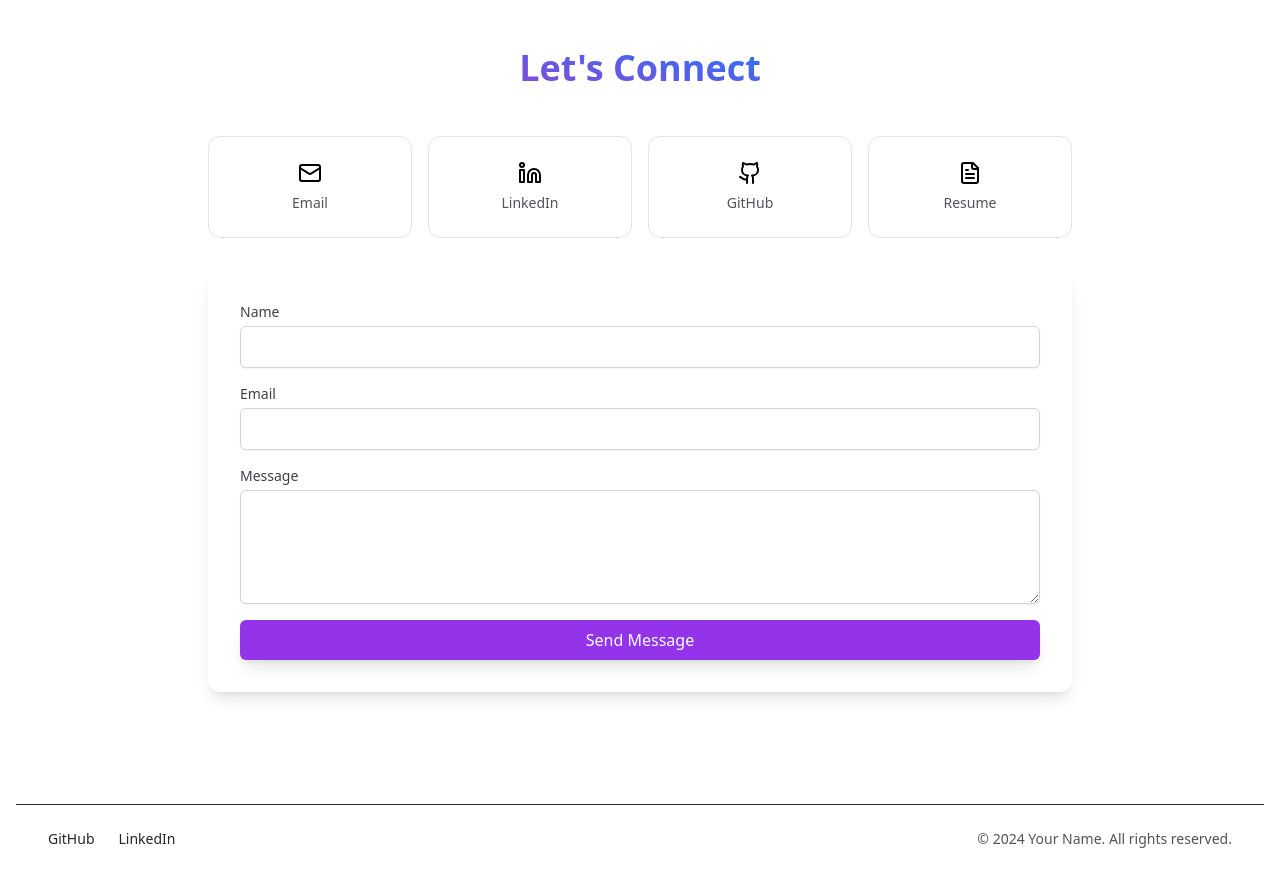
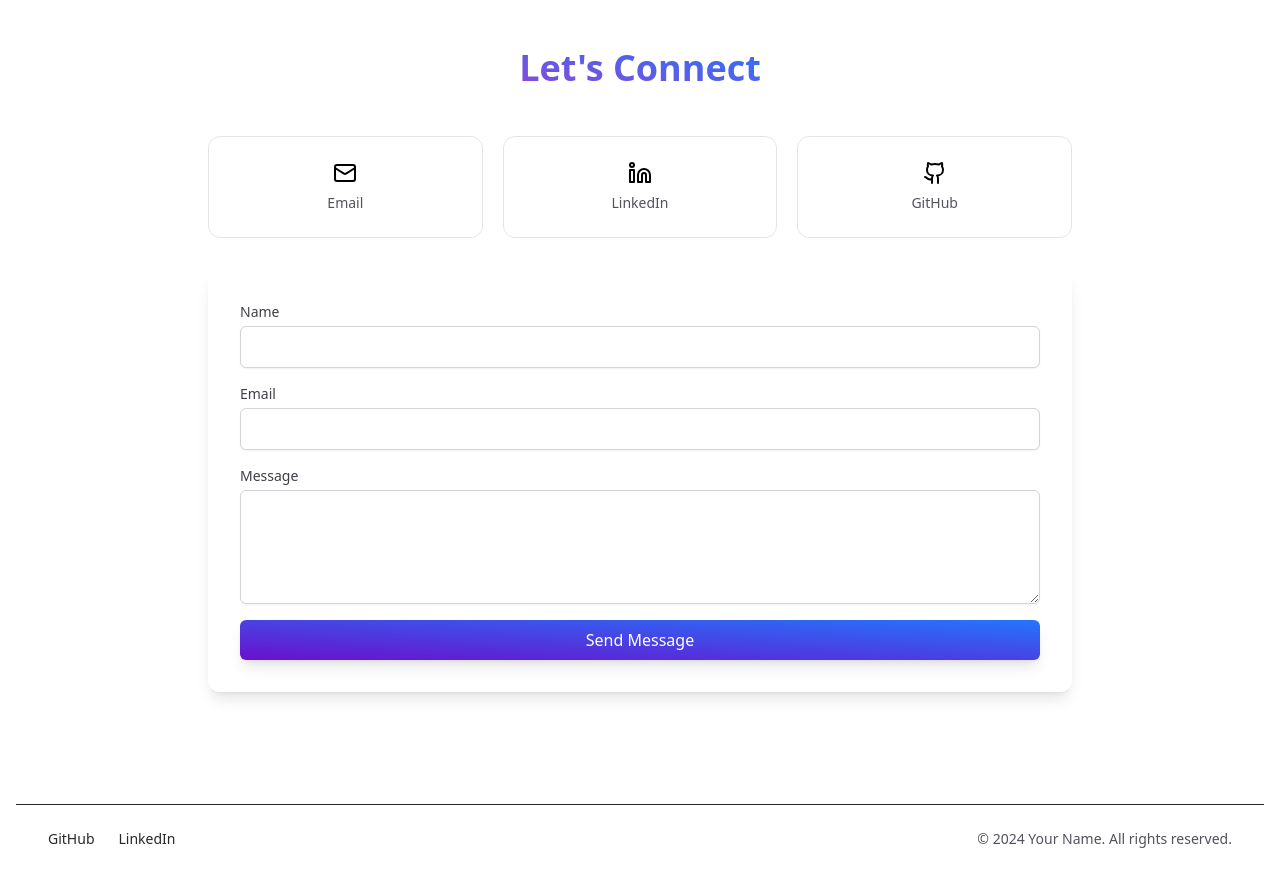
Before and after one commit to NitishKumar078/NitishPortfolio, a React (Vite) app: page / in a window 1280 px wide. Shown: the part 4780-5653 px from the top of the page. Built offline with nearby package versions, Linux system fonts and the light colour scheme; grey boxes are pictures that could not be loaded; the HTML template or start-up script is replaced by a standard one; a web font is replaced by a local one.

Commit message:
cleaning up the contactSection

```diff
--- a/src/components/Contact/ContactSection.tsx
+++ b/src/components/Contact/ContactSection.tsx
@@ -1,5 +1,5 @@
 import { motion } from "framer-motion";
-import { Github, Linkedin, Mail, FileText } from "lucide-react";
+import { Github, Linkedin, Mail } from "lucide-react";
 
 export const ContactSection = () => {
   const contactLinks = [
@@ -21,12 +21,6 @@ export const ContactSection = () => {
       href: "https://github.com/yourusername",
       color: "hover:text-gray-500",
     },
-    {
-      icon: <FileText className="h-6 w-6" />,
-      label: "Resume",
-      href: "/resume.pdf",
-      color: "hover:text-green-500",
-    },
   ];
 
   return (
@@ -41,9 +35,9 @@ export const ContactSection = () => {
         initial={{ opacity: 0, y: 20 }}
         animate={{ opacity: 1, y: 0 }}
         transition={{ delay: 0.2 }}
-        className="grid grid-cols-2 gap-4 sm:grid-cols-4"
+        className="grid grid-cols-3 items-center gap-5 sm:grid-cols-3"
       >
-        {contactLinks.map((link, index) => (
+        {contactLinks.map((link) => (
           <a
             key={link.label}
             href={link.href}
@@ -107,7 +101,7 @@ export const ContactSection = () => {
           </div>
           <button
             type="submit"
-            className="w-full rounded-md bg-purple-600 px-4 py-2 text-white shadow-lg transition-all duration-300 hover:bg-purple-700 focus:outline-none focus:ring-2 focus:ring-purple-500/50 focus:ring-offset-2"
+            className="hover:cursor-hand w-full rounded-md bg-gradient-to-tr from-[#6a11cb] to-[#2575fc] px-4 py-2 text-white shadow-lg transition-all duration-300 hover:bg-gradient-to-tr hover:from-[#2575fc] hover:to-[#6a11cb] focus:outline-none focus:ring-2 focus:ring-purple-500/50 focus:ring-offset-2"
           >
             Send Message
           </button>
```
